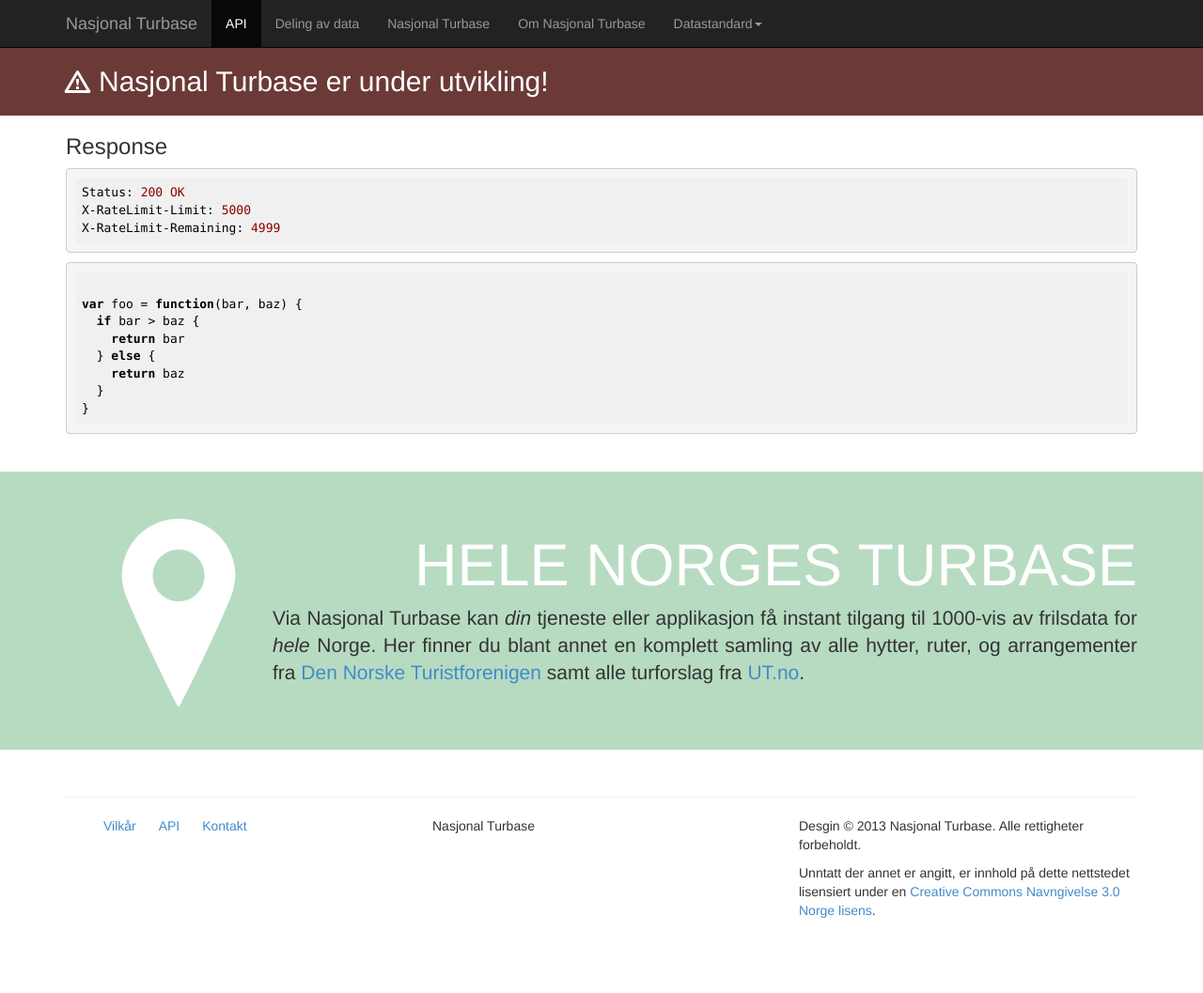
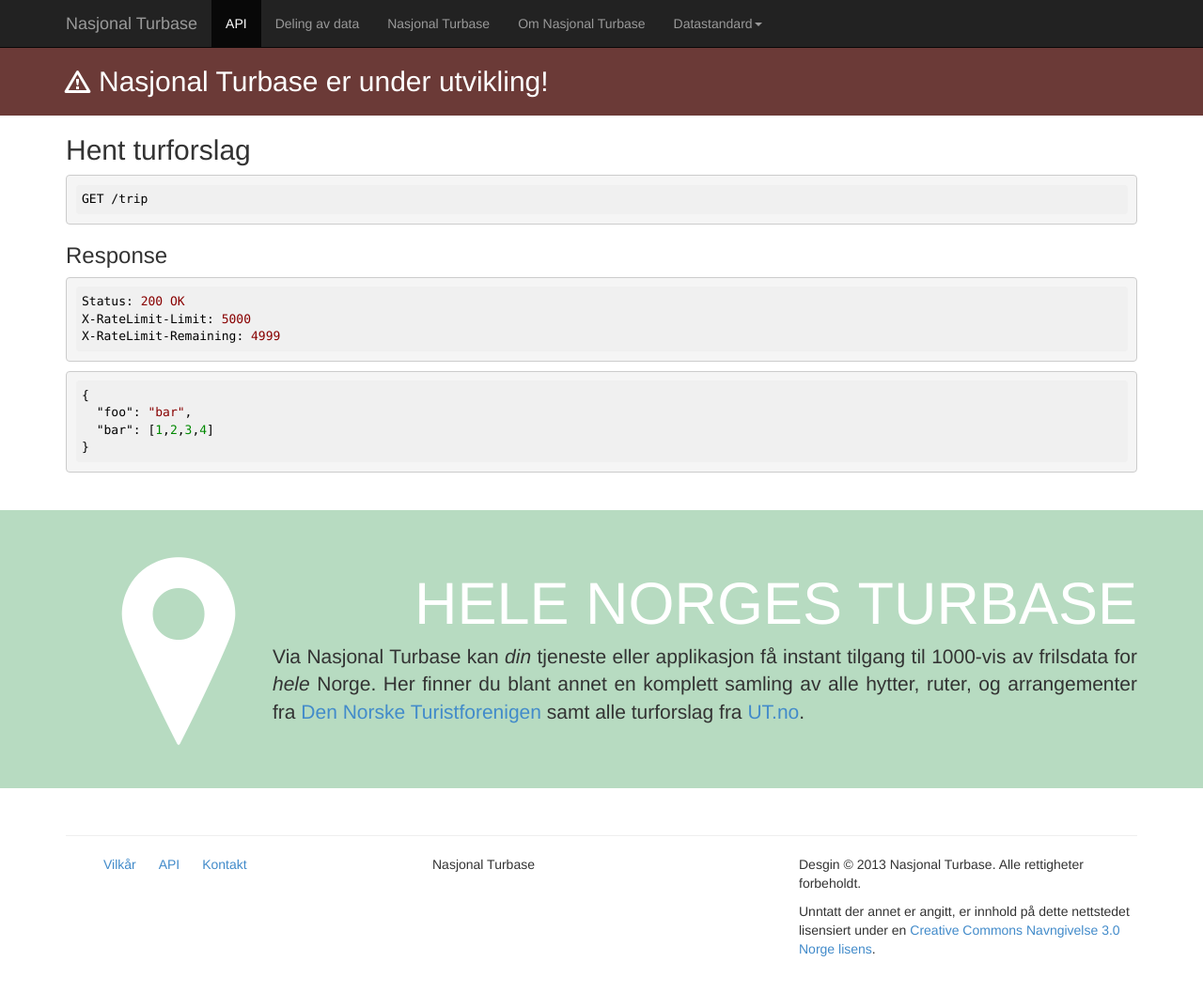
Before and after one commit to Turbasen/www.nasjonalturbase.no, a Jekyll site: the page built from api.html, in a window 1280 px wide and 1080 px high. Shown: the top 1057 px of the window at 94% size. Built offline with Jekyll 4.4.1, drawn with Linux system fonts in a browser that asks for light colours; nearby versions of some CDN libraries; Markdown is read by kramdown in place of the engine named in the settings.

Commit message:
Update API documentation page to use site data

```diff
--- a/api.html
+++ b/api.html
@@ -3,18 +3,14 @@
 title: API
 ---
 
+{% for api in site.data.api %}
+<h2>{{ api.title }}</h2>
+
+<pre><code>{{ api.request }}</code></pre>
+
 <h3 id="response">Response</h3>
 
-<pre class="headers"><code>Status: 200 OK
-X-RateLimit-Limit: 5000
-X-RateLimit-Remaining: 4999</code></pre>
+<pre class="headers"><code class="language-http">{{ api.response }}</code></pre>
+<pre class="highlight"><code class="language-json">{{ api.data }}</code></pre>
 
-<pre class="highlight"><code class="language-javascript">
-var foo = function(bar, baz) {
-  if bar > baz {
-    return bar
-  } else {
-    return baz
-  }
-}
-</code></pre>
+{% endfor %}
```
